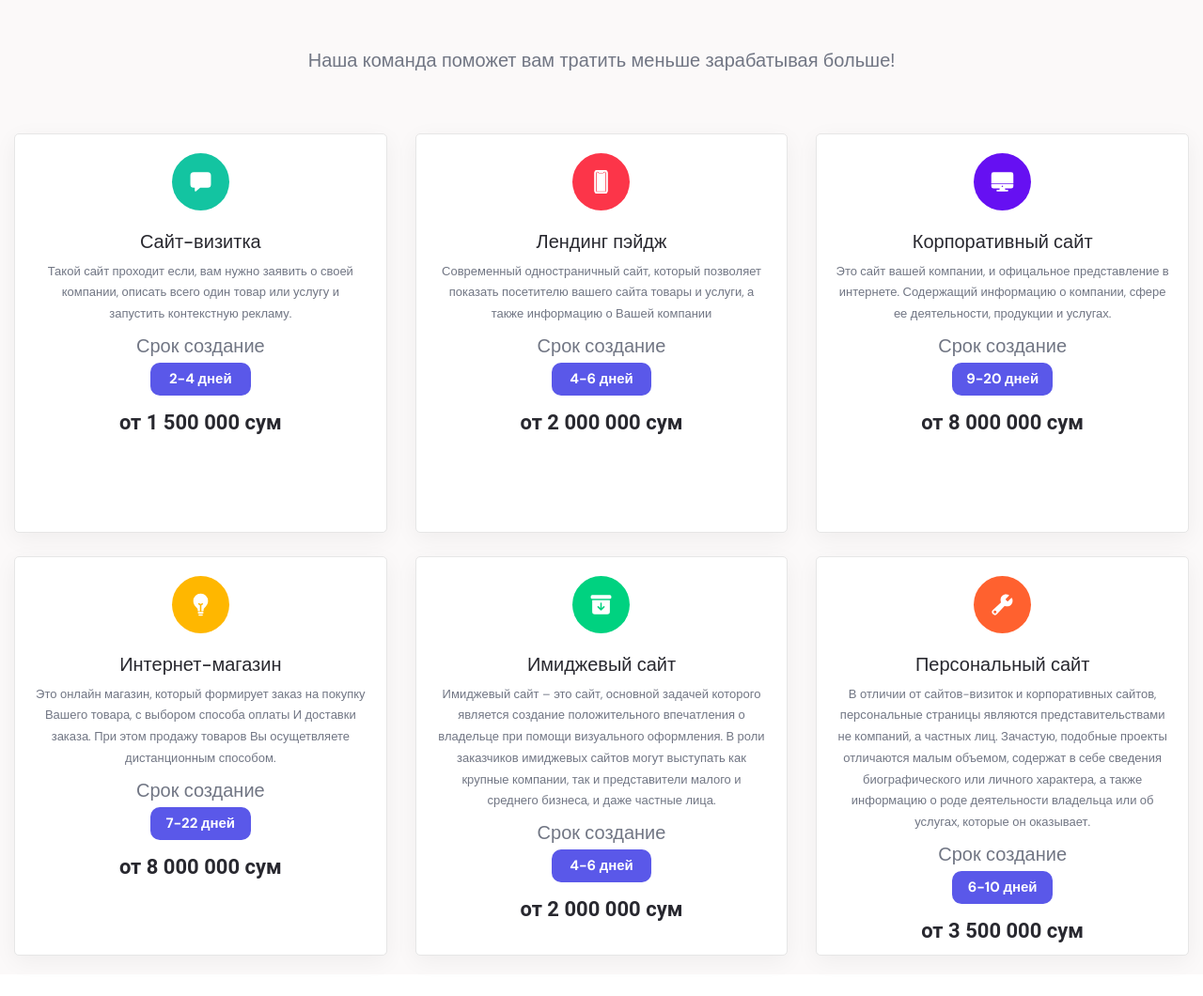
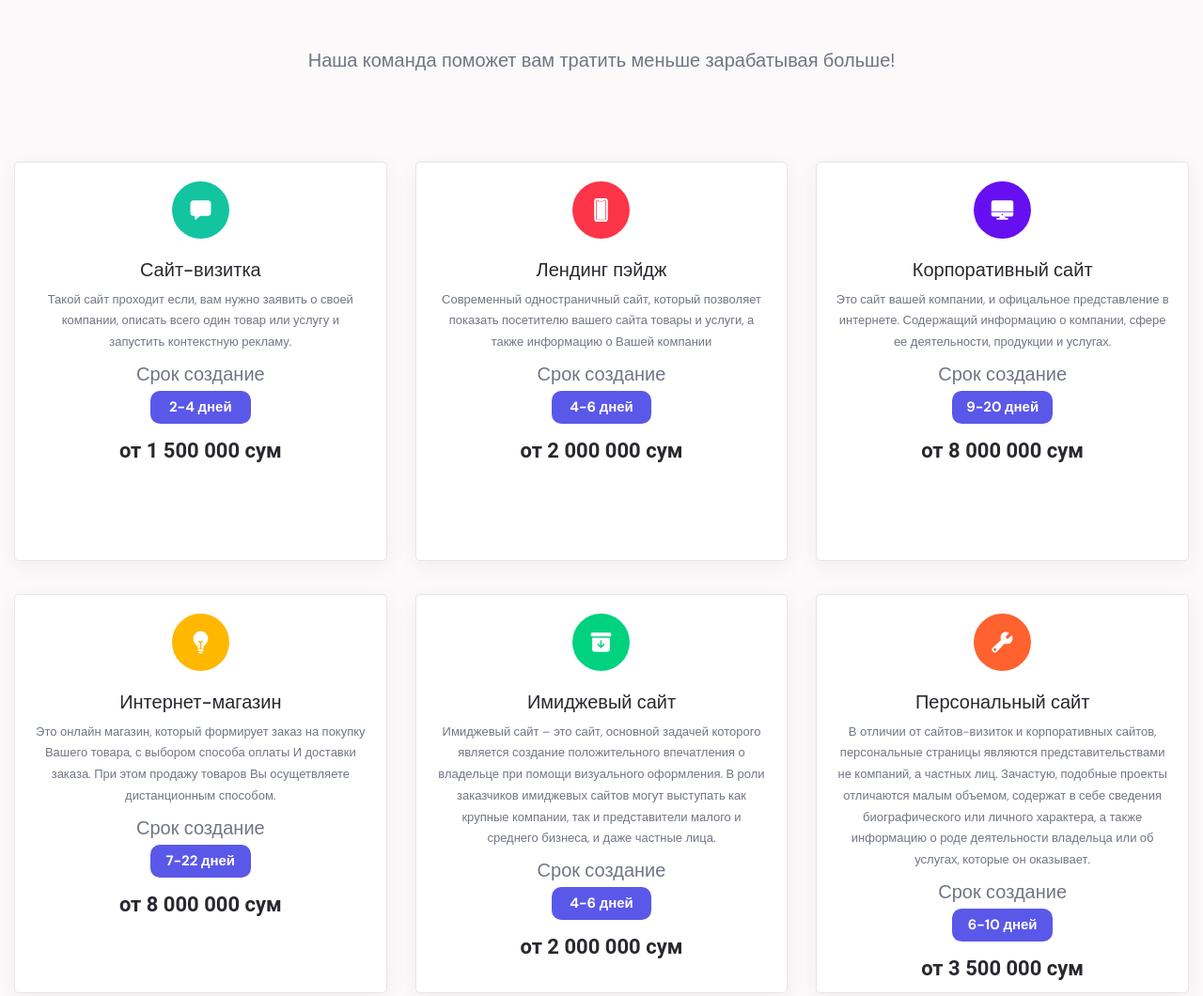
Before and after one commit to timursadikov23/demo, a plain HTML site: page index.html in a window 1280 px wide. Shown: the part 1028-2088 px from the top of the page at 94% size. Drawn offline with nearby package versions, Linux system fonts and the light colour scheme.

Commit message:
kakhkharovdemo

```diff
--- a/assets/css/style.css
+++ b/assets/css/style.css
@@ -891,12 +891,12 @@ animation: float 9s ease-out infinite;
   }
   .grid-extra-list {
     display: grid;
-    grid-template-rows: 499px 0px !important;
+    grid-template-rows: 525px 0px !important;
 }
 .grid-list {
-  display: grid;
-  gap: 0px;
-  grid-template-rows: 0px 0px;
+  display: flex;
+  flex-direction: column;
+  align-items: center;
 }
 
   .service-card{
@@ -928,7 +928,12 @@ animation: float 9s ease-out infinite;
  @media (min-width: 425px) {
   .grid-extra-list{
     display: grid;
-    grid-template-rows: 447px 0px !important;
+    grid-template-rows: 462px 0px !important;
+  }
+  .grid-list{
+    display: flex;
+  flex-direction: column;
+  align-items: center;
   }
 
  }
@@ -966,6 +971,7 @@ animation: float 9s ease-out infinite;
   }
 
   .grid-list{
+    display: grid;
     grid-template-rows: 350px 350px;
   }
 
@@ -1068,9 +1074,9 @@ animation: float 9s ease-out infinite;
 
   .btn { height: 60px; }
 
-  .grid-list { grid-template-columns: 1fr 1fr;
-    gap: 30px;
-    grid-template-rows: 421px 421px;
+  .grid-list {
+    display: flex;
+
    }
    .grid-list-product { grid-template-columns: 1fr 1fr;
 
@@ -1078,7 +1084,8 @@ animation: float 9s ease-out infinite;
 
    .grid-extra-list {
     display: grid;
-    grid-template-rows: 440px 0px !important;
+    grid-template-rows: 420px 0px !important;
+
 }
     .service-card {
       margin-bottom: 0px !important;
@@ -1260,11 +1267,15 @@ animation: float 9s ease-out infinite;
 
   .btn { height: 70px; }
 
-  .grid-list  { grid-template-columns: repeat(3, 1fr);
-    grid-template-rows: 480px 350px;}
+  .grid-list  {
+    display: grid;
+    grid-template-columns: repeat(2, 1fr);
+    gap: 30px;
+    grid-template-rows: 510px 460px;
+  }
   .grid-extra-list {
       display: grid;
-      grid-template-rows: 480px 0px !important;
+      grid-template-rows: 520px 0px !important;
     }
 
     .grid-list-product {
@@ -1538,7 +1549,7 @@ animation: float 9s ease-out infinite;
    */
 
   .service .grid-list { grid-template-columns: repeat(3, 2fr);
-    grid-template-rows: 420px 350px;}
+    grid-template-rows: 510px 350px;}
 
   .service-card .h3 { --fs-3: 2rem; }
 
```
